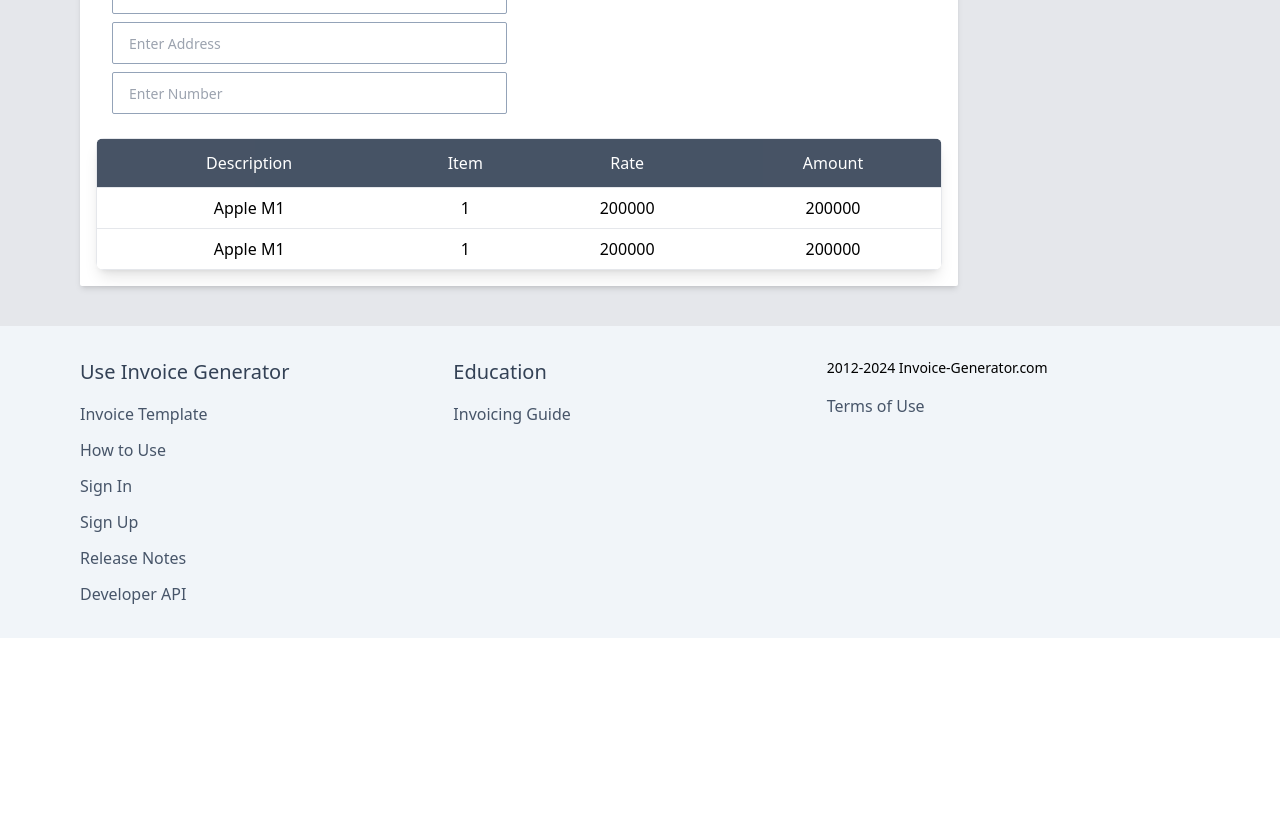
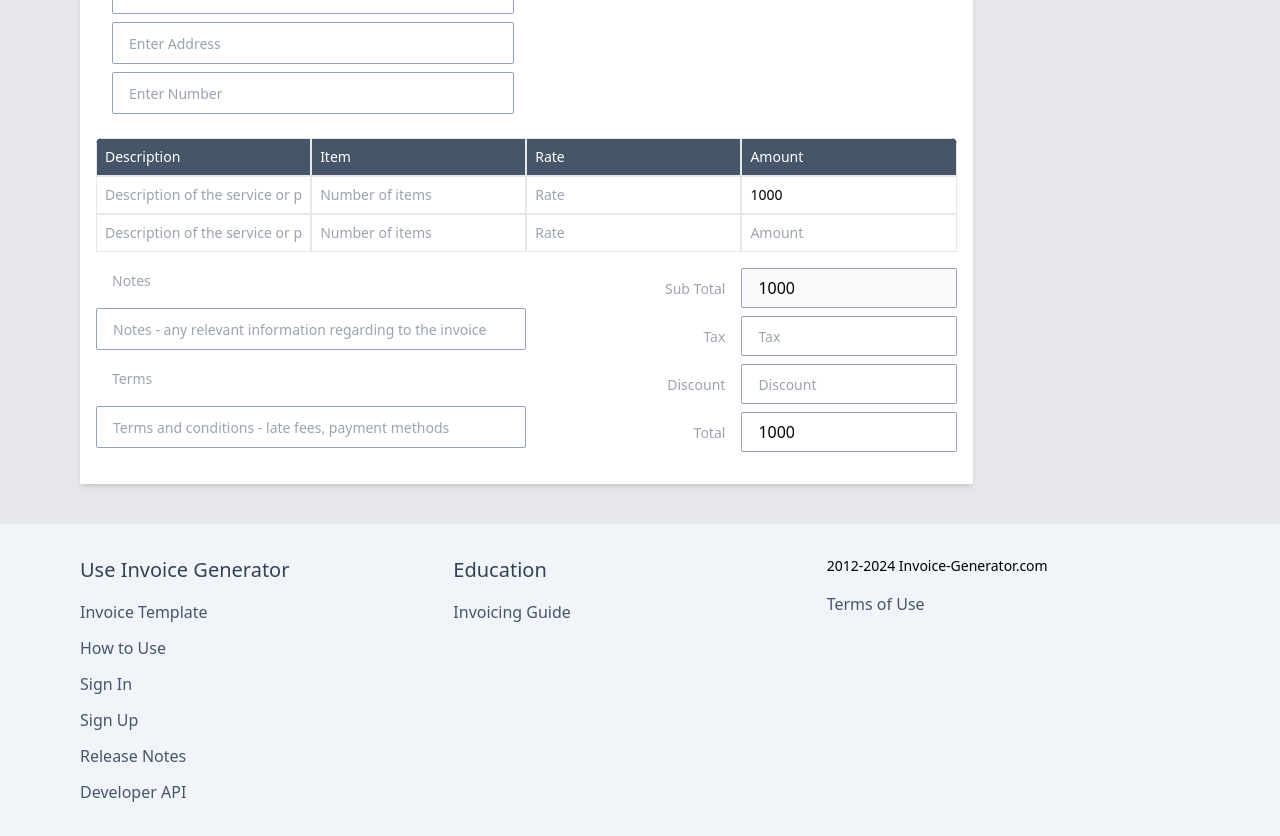
Before and after one commit to AyushKazi/InvoiceGenerator, a React app in the folder frontend/: page / in a window 1280 px wide. Shown: the part 560-1396 px from the top of the page. Before the commit the page ends 1198 px from the top, so only its background shows below. Built offline with nearby package versions, Linux system fonts and the light colour scheme; the HTML template or start-up script is replaced by a standard one.

Commit message:
amount calculations in table

```diff
--- a/frontend/src/components/Download/Download.jsx
+++ b/frontend/src/components/Download/Download.jsx
@@ -1,6 +1,6 @@
 import React from "react";
 
-const Download = () => {
+const Download = ({ func }) => {
   const handlePrint = () => {
     window.print();
   };
@@ -9,9 +9,10 @@ const Download = () => {
       <div className="grid grid-cols-3  lg:grid-cols-1 justify-center gap-10 lg:gap-0   ">
         <button
           type="submit"
+          onClick={func}
           className="sm:px-16 py-2 border  mb-4 bg-slate-700 opacity-85 rounded-sm text-white  hover:bg-transparent hover:text-teal-900 hover:border-teal-900 transition-all duration-300"
         >
-          Download
+          Preview
         </button>
 
         <button
--- /dev/null
+++ b/frontend/src/components/Invoice/Pdf.jsx
@@ -0,0 +1,17 @@
+import React from "react";
+
+const Pdf = ({ func }) => {
+  return (
+    <div>
+      This is a Inovice
+      <button
+        onClick={func}
+        className="bg-black border text-white px-4 py-2 rounded-sm hover:bg-transparent hover:border-black hover:text-black"
+      >
+        edit form
+      </button>
+    </div>
+  );
+};
+
+export default Pdf;
--- a/frontend/src/components/Invoice/Table.jsx
+++ b/frontend/src/components/Invoice/Table.jsx
@@ -1,34 +1,235 @@
-import React from "react";
+import React, { useEffect, useState } from "react";
 
 const Table = () => {
+  const defaultProduct = {
+    description: "",
+    numberOfItems: "",
+    rate: "",
+    amount: "",
+  };
+  const [subTotal, setSubTotal] = useState(0);
+  const [tableData, setTableData] = useState({
+    total: "",
+    discount: "",
+    tax: "",
+    products: [
+      {
+        description: "",
+        numberOfItems: "",
+        rate: "",
+        amount: "1000",
+      },
+      defaultProduct,
+    ],
+  });
+  const { discount, total, tax, amount, products } = tableData;
+  const handleChange = (e, index = -1) => {
+    if (index > -1) {
+      console.log(e.target.value);
+      const { name, value } = e.target;
+      const updatedProducts = [...products];
+      updatedProducts[index] = { ...updatedProducts[index], [name]: value };
+      setTableData({ ...tableData, products: updatedProducts });
+    } else {
+      setTableData({ ...tableData, [e.target.name]: e.target.value });
+    }
+  };
+
+  useEffect(() => {
+    setSubTotal(
+      products.reduce((total, product) => {
+        const amount = product.amount !== "" ? parseInt(product.amount) : 0; // Amount ma value ca vani parse garni natra default ma 0 rakhdini
+        return (total += amount);
+      }, 0)
+    );
+  }, [products]);
+
+  useEffect(() => {
+    const calculateTotal = () => {
+      let currentDiscount = parseInt(discount);
+      let currentAmount = subTotal;
+      let currentTax = parseInt(tax);
+      if (currentAmount > 0) {
+        let total = currentAmount;
+
+        currentDiscount > 0 &&
+          (total -= (currentDiscount / 100) * currentAmount);
+        currentTax > 0 && (total += (tax / 100) * total);
+
+        setTableData({
+          discount: discount,
+          tax: tax,
+          products: products,
+          total: `${total}`,
+        });
+      }
+    };
+    calculateTotal();
+  }, [discount, tax, subTotal]);
+
   return (
     <>
-      <table className="table-auto w-full  text-center rounded-lg shadow-lg overflow-hidden ">
-        <thead className="bg-slate-700 opacity-90 text-white border  ">
-          <tr className=" border">
-            <td className="py-3">Description</td>
-            <td>Item</td>
-            <td>Rate</td>
-            <td>Amount</td>
-          </tr>
-        </thead>
+      <div className="table w-full rounded-md overflow-hidden ">
+        <div className="title bg-slate-600  flex ">
+          <input
+            type="text"
+            placeholder="Description"
+            className="border px-2 py-2 text-sm w-full bg-slate-600 placeholder:text-white placeholder:font-medium focus:outline-slate-400"
+          />
+          <input
+            type="text"
+            placeholder="Item"
+            className="border px-2 py-2 text-sm w-full bg-slate-600 placeholder:text-white placeholder:font-medium focus:outline-slate-400"
+          />
+          <input
+            type="text"
+            placeholder="Rate"
+            className="border px-2 py-2 text-sm w-full bg-slate-600 placeholder:text-white placeholder:font-medium focus:outline-slate-400"
+          />
+          <input
+            type="text"
+            placeholder="Amount"
+            className="border px-2 py-2 text-sm w-full bg-slate-600 placeholder:text-white placeholder:font-medium focus:outline-slate-400"
+          />
+        </div>
+        {products.map((product, index) => {
+          return (
+            <div className="items flex" key={index}>
+              <input
+                type="text"
+                name="description"
+                value={product.description}
+                onChange={(e) => {
+                  handleChange(e, index);
+                }}
+                placeholder="Description of the service or product"
+                className="border px-2 py-2 text-sm w-full  placeholder:font-thin  focus:outline-slate-400"
+              />
+              <input
+                type="text"
+                name="numberOfItems"
+                value={product.numberOfItems}
+                onChange={(e) => handleChange(e, index)}
+                placeholder="Number of items"
+                className="border px-2 py-2 text-sm w-full  placeholder:font-thin  focus:outline-slate-400"
+              />
+              <input
+                type="text"
+                name="rate"
+                value={product.rate}
+                onChange={(e) => {
+                  handleChange(e, index);
+                }}
+                placeholder="Rate"
+                className="border px-2 py-2 text-sm w-full  placeholder:font-thin  focus:outline-slate-400"
+              />
+              <input
+                type="text"
+                placeholder="Amount"
+                value={product.amount}
+                name="amount"
+                onChange={(e) => handleChange(e, index)}
+                className="border px-2 py-2 text-sm w-full  placeholder:font-thin  focus:outline-slate-400"
+              />
+            </div>
+          );
+        })}
 
-        <tbody>
-          <tr className="border">
-            <td className="py-2">Apple M1</td>
-            <td>1</td>
-            <td>200000</td>
-            <td>200000</td>
-          </tr>
+        {/* Notes section */}
+        <div className=" grid grid-cols-1 md:grid-cols-2 my-2">
+          <div className="1">
+            <input
+              type="text"
+              placeholder="Notes"
+              className=" w-full mb-2 px-4 py-2 rounded-sm placeholder:font-medium placeholder:text-sm focus:shadow-md focus:outline-slate-400 "
+            />
+            <input
+              type="text"
+              placeholder="Notes - any relevant information regarding to the invoice"
+              className="border border-slate-400 w-full mb-2 px-4 py-2 rounded-sm placeholder:text-sm focus:shadow-md focus:outline-slate-400 "
+            />
+            <input
+              type="text"
+              placeholder="Terms"
+              className="  w-full mb-2 px-4 py-2 placeholder:font-medium rounded-sm placeholder:text-sm focus:shadow-md focus:outline-slate-400 "
+            />
+            <input
+              type="text"
+              placeholder="Terms and conditions - late fees, payment methods"
+              className="border border-slate-400 w-full mb-2 px-4 py-2 rounded-sm placeholder:text-sm focus:shadow-md focus:outline-slate-400 "
+            />
+          </div>
 
-          <tr className="border">
-            <td className="py-2">Apple M1</td>
-            <td>1</td>
-            <td>200000</td>
-            <td>200000</td>
-          </tr>
-        </tbody>
-      </table>
+          {/* Amount calculations */}
+          <div className="2">
+            <div className="date my-2 grid grid-cols-2">
+              <input
+                type="text"
+                placeholder="Sub Total"
+                className=" w-full  px-4 py-2 rounded-sm  placeholder:text-sm placeholder:text-right focus:shadow-md focus:outline-slate-200 "
+              />
+              <input
+                type="text"
+                value={`${subTotal === 0 ? "" : subTotal}`}
+                placeholder="Sub Total"
+                className="border border-slate-400 w-full px-4 py-1 rounded-sm placeholder:text-sm focus:shadow-md focus:outline-slate-400 "
+                disabled
+              />
+            </div>
+
+            {/* payment */}
+            <div className="date my-2 grid grid-cols-2">
+              <input
+                type="text"
+                placeholder="Tax"
+                className=" w-full px-4 py-2 rounded-sm  placeholder:text-sm placeholder:text-right focus:shadow-md focus:outline-slate-200 "
+              />
+              <input
+                type="text"
+                placeholder="Tax"
+                value={tax}
+                onChange={handleChange}
+                name="tax"
+                className="border border-slate-400 w-full px-4 py-1 rounded-sm placeholder:text-sm focus:shadow-md focus:outline-slate-400 "
+              />
+            </div>
+
+            {/* due date */}
+            <div className="date my-2 grid grid-cols-2">
+              <input
+                type="text"
+                placeholder="Discount"
+                className=" w-full px-4 py-2 rounded-sm  placeholder:text-sm placeholder:text-right focus:shadow-md focus:outline-slate-200 "
+              />
+              <input
+                type="number"
+                value={discount}
+                name="discount"
+                onChange={handleChange}
+                placeholder="Discount"
+                className="border border-slate-400 w-full px-4 py-1 rounded-sm placeholder:text-sm focus:shadow-md focus:outline-slate-400 "
+              />
+            </div>
+
+            {/* PO Number */}
+            <div className="date my-2 grid grid-cols-2">
+              <input
+                type="text"
+                placeholder="Total"
+                className=" w-full px-4 py-2 rounded-sm  placeholder:text-sm placeholder:text-right focus:shadow-md focus:outline-slate-200 "
+              />
+              <input
+                type="number"
+                placeholder="Total amount"
+                name="total"
+                onChange={handleChange}
+                value={total}
+                className="border border-slate-400 w-full px-4 py-1 rounded-sm placeholder:text-sm focus:shadow-md focus:outline-slate-400 "
+              />
+            </div>
+          </div>
+        </div>
+      </div>
     </>
   );
 };
--- a/frontend/src/components/SignUp/SignIn.jsx
+++ b/frontend/src/components/SignUp/SignIn.jsx
@@ -76,7 +76,7 @@ const SignUp = () => {
               Create new account?{" "}
               <Link
                 to="/signup"
-                className="signup underline underline-offset-1"
+                className="signup underline underline-offset-1 hover:tracking-wider hover:text-red-400"
               >
                 Sign Up
               </Link>
--- a/frontend/src/components/SignUp/SignUp.jsx
+++ b/frontend/src/components/SignUp/SignUp.jsx
@@ -114,7 +114,7 @@ const SignUp = () => {
               Already have a account?{" "}
               <Link
                 to="/signin"
-                className="signup underline underline-offset-1"
+                className="signup underline underline-offset-1 hover:tracking-wider hover:text-red-400"
               >
                 Sign In
               </Link>
```
Also changed, not shown: frontend/src/routes/Invoice.jsx (+17 -2 lines).
